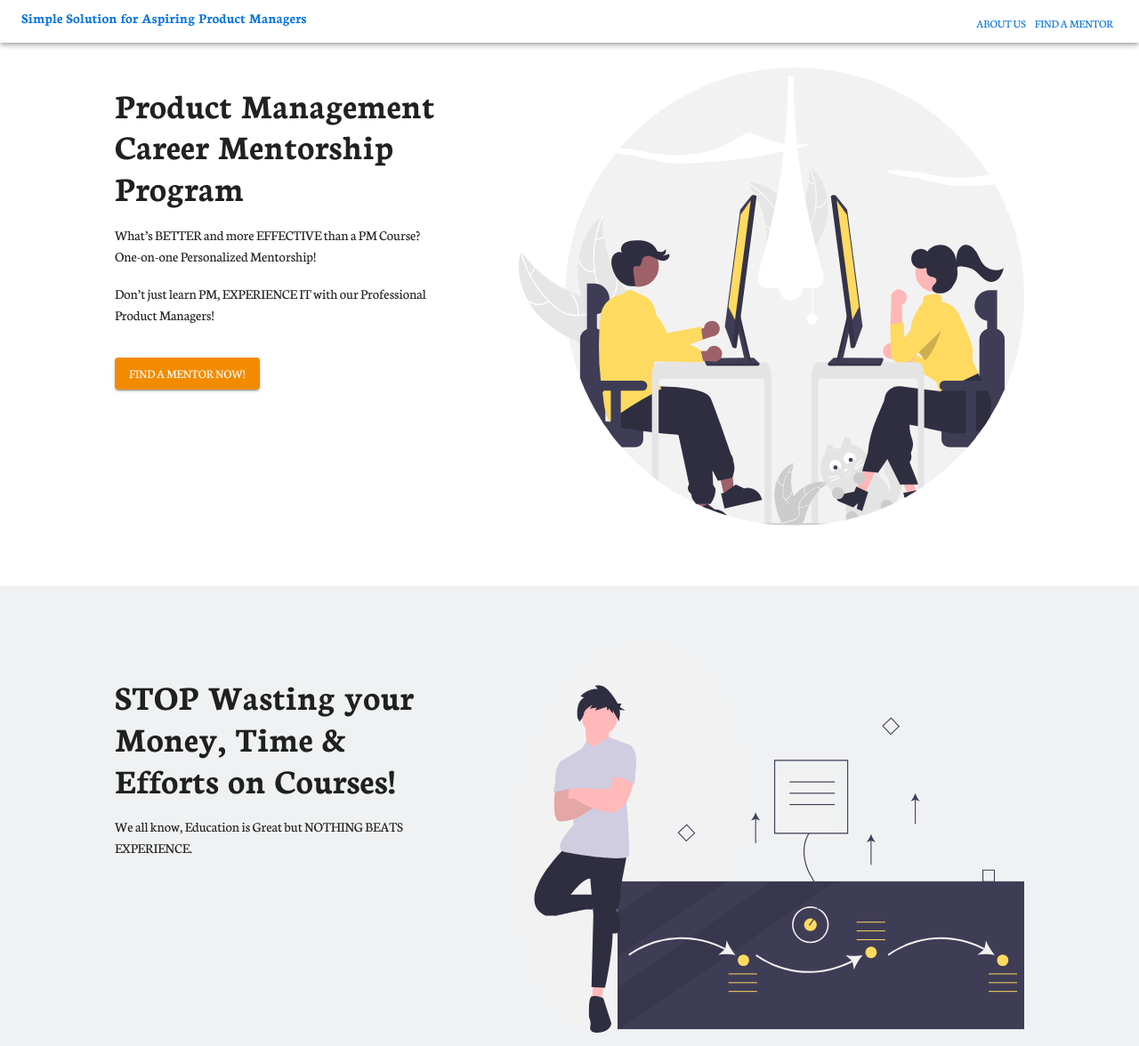
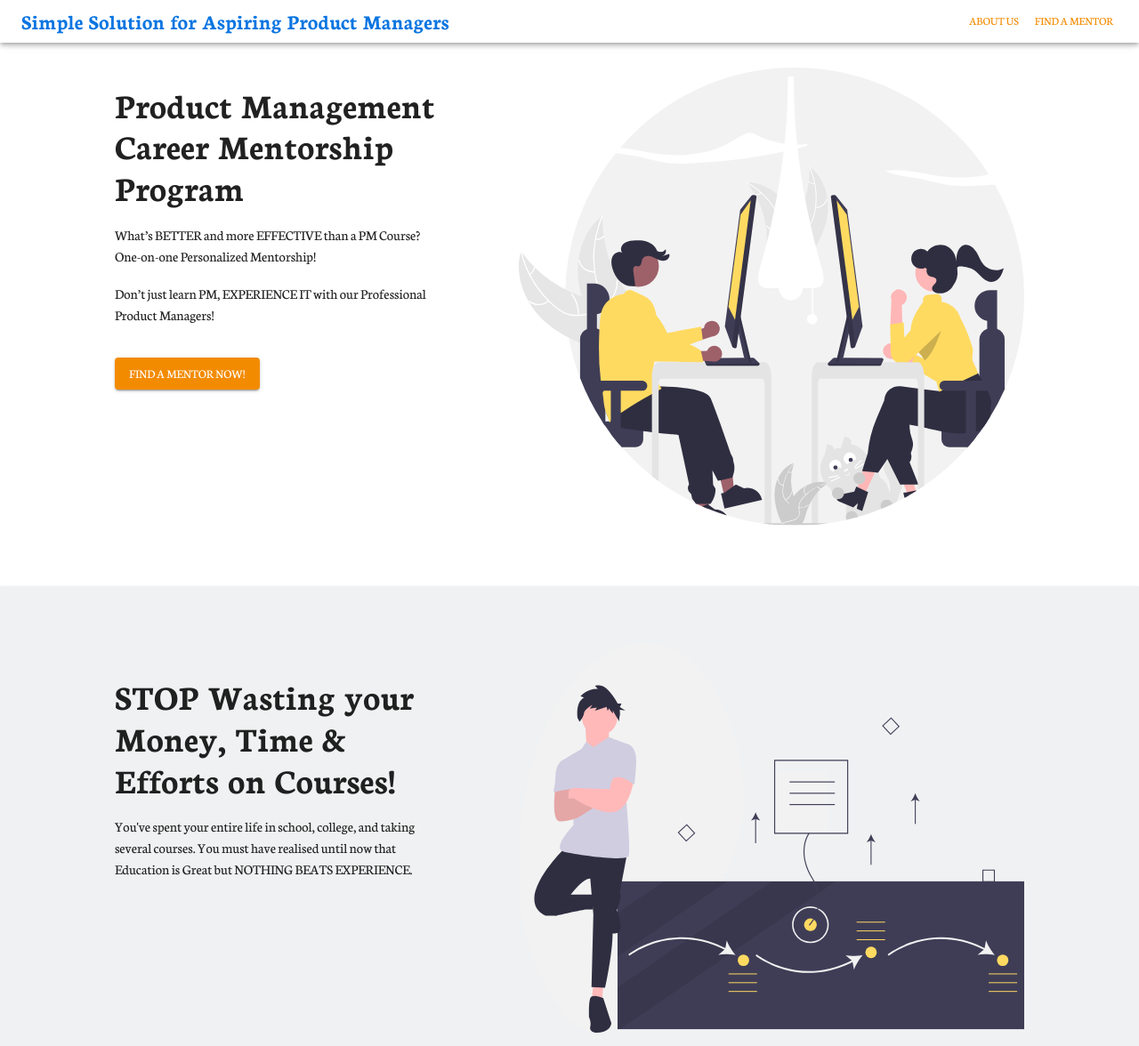
Before and after one commit to pnavitha/pnavitha.github.io, a React app: page / in a window 1280 px wide. Shown: the top 1176 px of the page at 89% size. Built offline with nearby package versions, Linux system fonts and the light colour scheme; some packages are replaced by stand-ins of ours.

Commit message:
UI fixed

```diff
--- a/public/index.html
+++ b/public/index.html
@@ -6,13 +6,13 @@
   <link rel="icon" href="%PUBLIC_URL%/F_logo.svg" />
   <link rel="stylesheet" href="https://fonts.googleapis.com/css?family=Roboto:300,400,500,700&display=swap" />
   <meta property="og:site_name" content="SimpleSolutionClub">
-  <meta property="og:title" content="FinDash" />
+  <meta property="og:title" content="SimpleSolutionClub" />
   <meta property="og:description" content="Let us help your product manager dream to come true!">
   <meta name=”image” itemprop="image" property="og:image" content="%PUBLIC_URL%/masked_F_logo_x384.png" />
   <meta property="og:image:secure_url" content="%PUBLIC_URL%/masked_F_logo_x384.png" />
   <meta name="viewport" content="width=device-width, initial-scale=1" />
   <meta name="theme-color" content="#000000" />
-  <meta name=”author” content=FinDash />
+  <meta name=”author” content=SimpleSolutionClub />
   <meta property=”og:url” content="https://simplesolutionclub.com" />
   <meta property="og:type" content="website" />
   <meta name="description" content="Using tech to fast-pace the product management transition." />
@@ -23,7 +23,7 @@
 
   <link rel="apple-touch-icon" href="%PUBLIC_URL%/MVP_logo192.png" />
   <link rel="manifest" href="%PUBLIC_URL%/manifest.json" />
-  <title>Simple Solution Club | For aspiring product managers </title>
+  <title>Simple Solution Club | For Aspiring Product Managers </title>
   <!-- Global site tag (gtag.js) - Google Analytics -->
 <script async src="https://www.googletagmanager.com/gtag/js?id=G-3WDBXC8LB6"></script>
 <script>
--- a/src/components/bankStatementInfo.js
+++ b/src/components/bankStatementInfo.js
@@ -31,7 +31,7 @@ const BankStatementInfo = () => {
                     <br/>
                     <Typography variant="h1">STOP Wasting your Money, Time & Efforts on Courses!</Typography>
                 <br/>
-                <Typography variant="body1">We all know, Education is Great but NOTHING BEATS EXPERIENCE.</Typography>
+                <Typography variant="body1">You've spent your entire life in school, college, and taking several courses. You must have realised until now that Education is Great but NOTHING BEATS EXPERIENCE.</Typography>
             </Grid>
             </Grid>
             <Grid item xs={12} sm={6}>
--- a/src/containers/layout.js
+++ b/src/containers/layout.js
@@ -65,14 +65,15 @@ export default function Layout() {
                             justify="flex-end"
                             alignContent="center"
                             alignItems="center"
+                            spacing={1}
                             className={classes.helpSection}
                             >
-                                {/* <Link to="/help"> */}
-                                    <Button size='small' color='primary' onClick={() => scrollTo('SectionTwo')}>About Us</Button>
-                                {/* </Link> */}
-                                {/* <Link to="/help"> */}
-                                    <Button size='small' color='primary' onClick={() => scrollTo('SectionOne')}>Find A mentor</Button>
-                                {/* </Link> */}
+                                <Grid item>
+                                    <Button size='small' color='secondary' onClick={() => scrollTo('SectionTwo')}>About Us</Button>
+                                </Grid>
+                                <Grid item>
+                                    <Button size='small' color='secondary' onClick={() => scrollTo('SectionOne')}>Find A mentor</Button>
+                                </Grid>
                         </Grid>
                         </Grid>
                     </Grid>
--- a/src/theme.js
+++ b/src/theme.js
@@ -12,10 +12,10 @@ export const Theme = createMuiTheme({
       whiteSpace: 'pre-line'
     },
     subtitle1: {
-      fontSize: '0.8rem',
+      fontSize: '16px',
       fontWeight: 'bold',
       '@media (min-width:300px)': {
-        fontSize: '1rem',
+        fontSize: '24px',
       },
     },
     subtitle2: {
```
Also changed, not shown: public/manifest.json.
